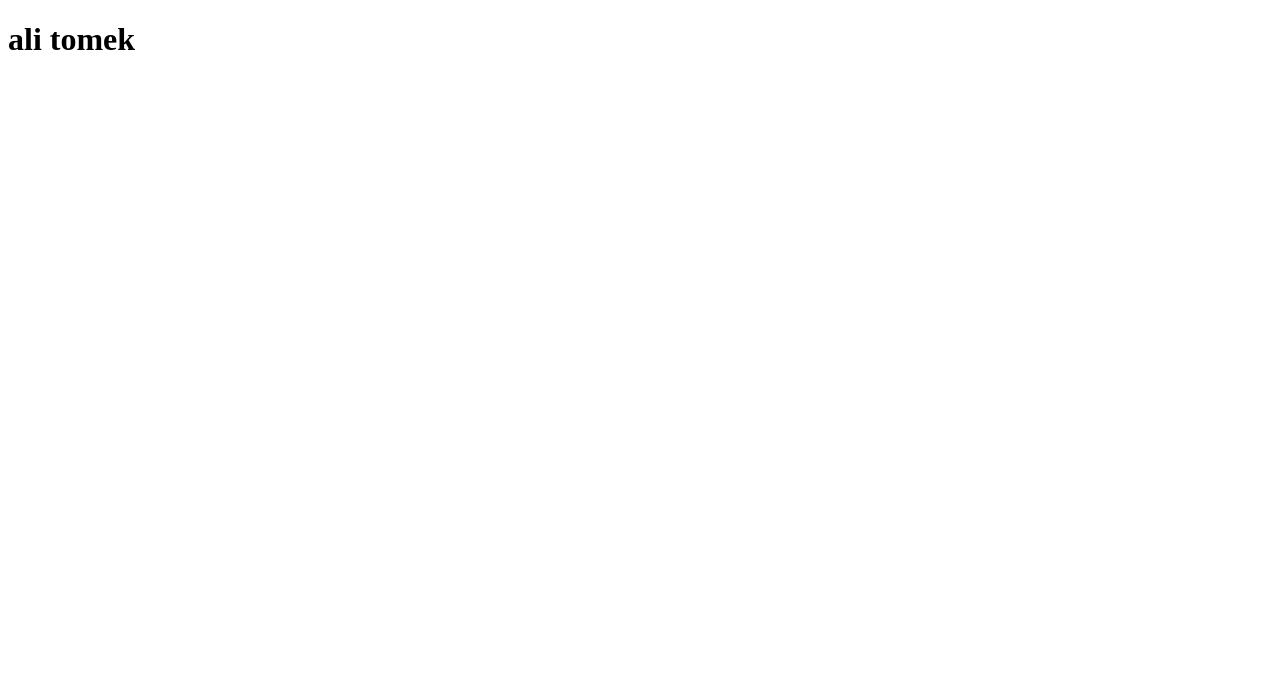
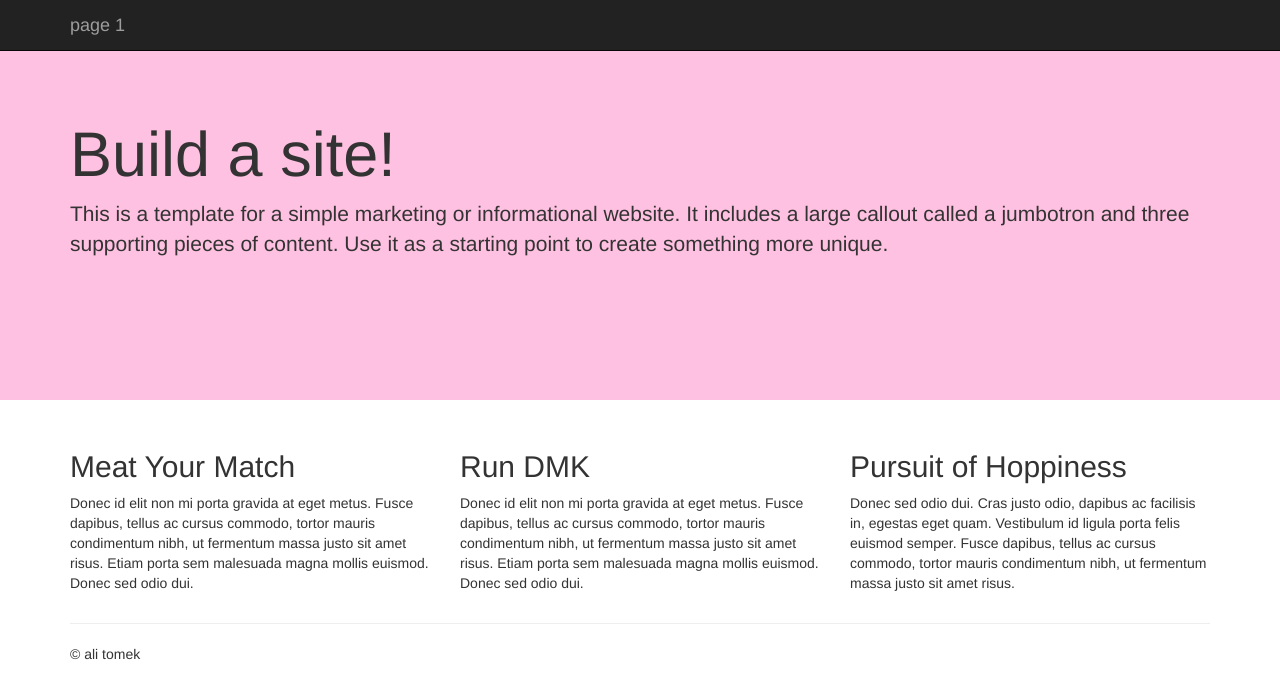
Before and after one commit to alitomek/alitomek.github.io, a plain HTML site: page index.html in a window 1280 px wide. Drawn offline with nearby package versions, Linux system fonts and the light colour scheme.

Commit message:
change 3

```diff
--- a/index.html
+++ b/index.html
@@ -3,9 +3,55 @@
 <!-- head -->
 <head>
 	<title> ali tomek </title>
+	<!-- bootstrap -->
+    <link rel="stylesheet" type="text/css" href="http://netdna.bootstrapcdn.com/bootstrap/3.1.1/css/bootstrap.min.css">
+    <script src="http://netdna.bootstrapcdn.com/bootstrap/3.1.1/js/bootstrap.min.js"></script>
+    <!-- stylesheet -->
+    <link rel="stylesheet" type="text/css" href="style.css">
 </head>
 <!-- body -->
-<body>
-	<h1> ali tomek </h1>
+	<body>
+		<div class="navbar navbar-inverse navbar-fixed-top" role="navigation">
+	<div class="container">
+		<div class="navbar-header">
+			<button type="button" class="navbar-toggle" data-toggle="collapse" data-target=".navbar-collapse">
+				<span class="sr-only">Toggle navigation</span>
+				<span class="icon-bar"></span>
+				<span class="icon-bar"></span>
+				<span class="icon-bar"></span>
+			</button>
+			<a class="navbar-brand" href="#">page 1</a>
+			</div>
+		</div>
+	</div>
+	<!-- Main jumbotron for a primary marketing message or call to action -->
+<div class="jumbotron" style="height: 400px; padding-top: 100px;">
+<div class="container">
+<h1>Build a site!</h1>
+<p>This is a template for a simple marketing or informational website. It includes a large callout called a jumbotron and three supporting pieces of content. Use it as a starting point to create something more unique.</p>
+</div>
+</div>
+<div class="container">
+	<!-- Example row of columns -->
+	<div class="row">
+		<div class="col-md-4">
+		<h2>Meat Your Match</h2>
+		<p>Donec id elit non mi porta gravida at eget metus. Fusce dapibus, tellus ac cursus commodo, tortor mauris condimentum nibh, ut fermentum massa justo sit amet risus. Etiam porta sem malesuada magna mollis euismod. Donec sed odio dui. </p>
+	</div>
+	<div class="col-md-4">
+		<h2>Run DMK</h2>
+		<p>Donec id elit non mi porta gravida at eget metus. Fusce dapibus, tellus ac cursus commodo, tortor mauris condimentum nibh, ut fermentum massa justo sit amet risus. Etiam porta sem malesuada magna mollis euismod. Donec sed odio dui.</p>
+	</div>
+	<div class="col-md-4">
+		<h2>Pursuit of Hoppiness</h2>
+		<p>Donec sed odio dui. Cras justo odio, dapibus ac facilisis in, egestas eget quam. Vestibulum id ligula porta felis euismod semper. Fusce dapibus, tellus ac cursus commodo, tortor mauris condimentum nibh, ut fermentum massa justo sit amet risus.</p>
+		</div>
+	</div>
+	<hr>
+
+<footer>
+<p>&copy; ali tomek</p>
+</footer>
+</div> <!-- /container -->
 </body>
 </html>
--- a/style.css
+++ b/style.css
@@ -0,0 +1,17 @@
+.jumbotron {background-color:#ffc1e1;}
+<div class="container">
+	<!-- Example row of columns -->
+	<div class="row">
+		<div class="col-md-4">
+		<h2>Meat Your Match</h2>
+		<p>Donec id elit non mi porta gravida at eget metus. Fusce dapibus, tellus ac cursus commodo, tortor mauris condimentum nibh, ut fermentum massa justo sit amet risus. Etiam porta sem malesuada magna mollis euismod. Donec sed odio dui. </p>
+	</div>
+	<div class="col-md-4">
+		<h2>Run DMK</h2>
+		<p>Donec id elit non mi porta gravida at eget metus. Fusce dapibus, tellus ac cursus commodo, tortor mauris condimentum nibh, ut fermentum massa justo sit amet risus. Etiam porta sem malesuada magna mollis euismod. Donec sed odio dui.</p>
+	</div>
+	<div class="col-md-4">
+		<h2>Pursuit of Hoppiness</h2>
+		<p>Donec sed odio dui. Cras justo odio, dapibus ac facilisis in, egestas eget quam. Vestibulum id ligula porta felis euismod semper. Fusce dapibus, tellus ac cursus commodo, tortor mauris condimentum nibh, ut fermentum massa justo sit amet risus.</p>
+		</div>
+	</div>
```
